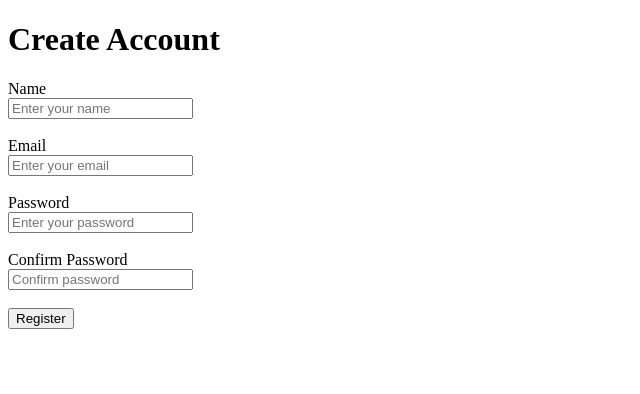
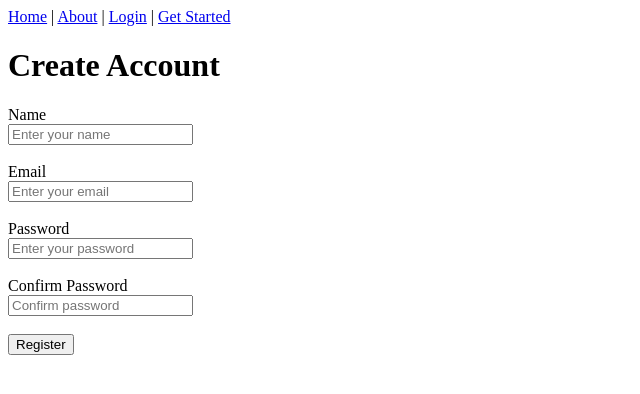
Before and after one commit to DebuggingDork/PawSome-frontend, a React app in the folder frontend/: page /register in a window 1280 px wide. Shown: the top 394 px of the page, without its empty margins (0-640 px from the left). Built offline with nearby package versions, Linux system fonts and the light colour scheme; the HTML template or start-up script is replaced by a standard one.

Commit message:
Implemented Application Routing and Navbar navigation

```diff
--- a/frontend/src/components/Navbar/Navbar.jsx
+++ b/frontend/src/components/Navbar/Navbar.jsx
@@ -0,0 +1,14 @@
+import { Link } from "react-router-dom";
+
+function Navbar() {
+  return (
+    <nav>
+      <Link to="/">Home</Link> |{" "}
+      <Link to="/about">About</Link> |{" "}
+      <Link to="/login">Login</Link> |{" "}
+      <Link to="/register">Get Started</Link>
+    </nav>
+  );
+}
+
+export default Navbar;
--- a/frontend/src/pages/About/About.jsx
+++ b/frontend/src/pages/About/About.jsx
@@ -1,3 +1,4 @@
+import Navbar from "../../components/Navbar/Navbar";
 function About() {
   return (
     <div>
--- a/frontend/src/pages/Dashboard/Dashboard.jsx
+++ b/frontend/src/pages/Dashboard/Dashboard.jsx
@@ -1,3 +1,4 @@
+import Navbar from "../../components/Navbar/Navbar";
 function Dashboard() {
   return (
     <div>
--- a/frontend/src/pages/Home/Home.jsx
+++ b/frontend/src/pages/Home/Home.jsx
@@ -1,3 +1,4 @@
+import Navbar from "../../components/Navbar/Navbar";
 import { useNavigate } from "react-router-dom";
 
 function Home() {
--- a/frontend/src/pages/Login/Login.jsx
+++ b/frontend/src/pages/Login/Login.jsx
@@ -1,3 +1,4 @@
+import Navbar from "../../components/Navbar/Navbar";
 function Login() {
   return (
     <div>
--- a/frontend/src/pages/Register/Register.jsx
+++ b/frontend/src/pages/Register/Register.jsx
@@ -1,9 +1,21 @@
+import Navbar from "../../components/Navbar/Navbar";
+
 function Register() {
+
+  const handleSubmit = (event) => {
+    event.preventDefault();
+
+    alert("Registeration successful");
+
+  };
+
   return (
     <div>
+      <Navbar />
+
       <h1>Create Account</h1>
 
-      <form>
+      <form onSubmit={handleSubmit}>
         <div>
           <label>Name</label>
           <br />
```
